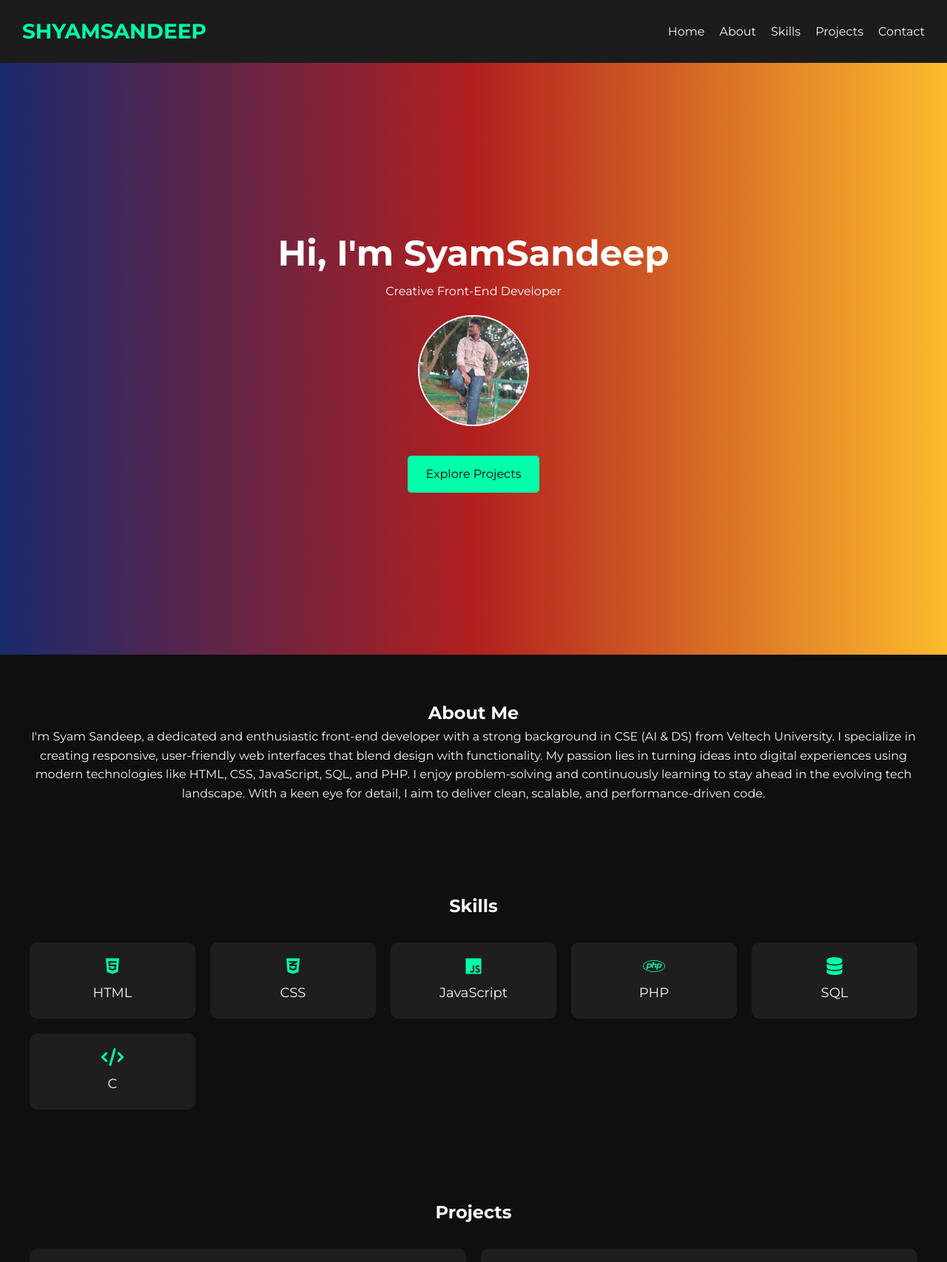
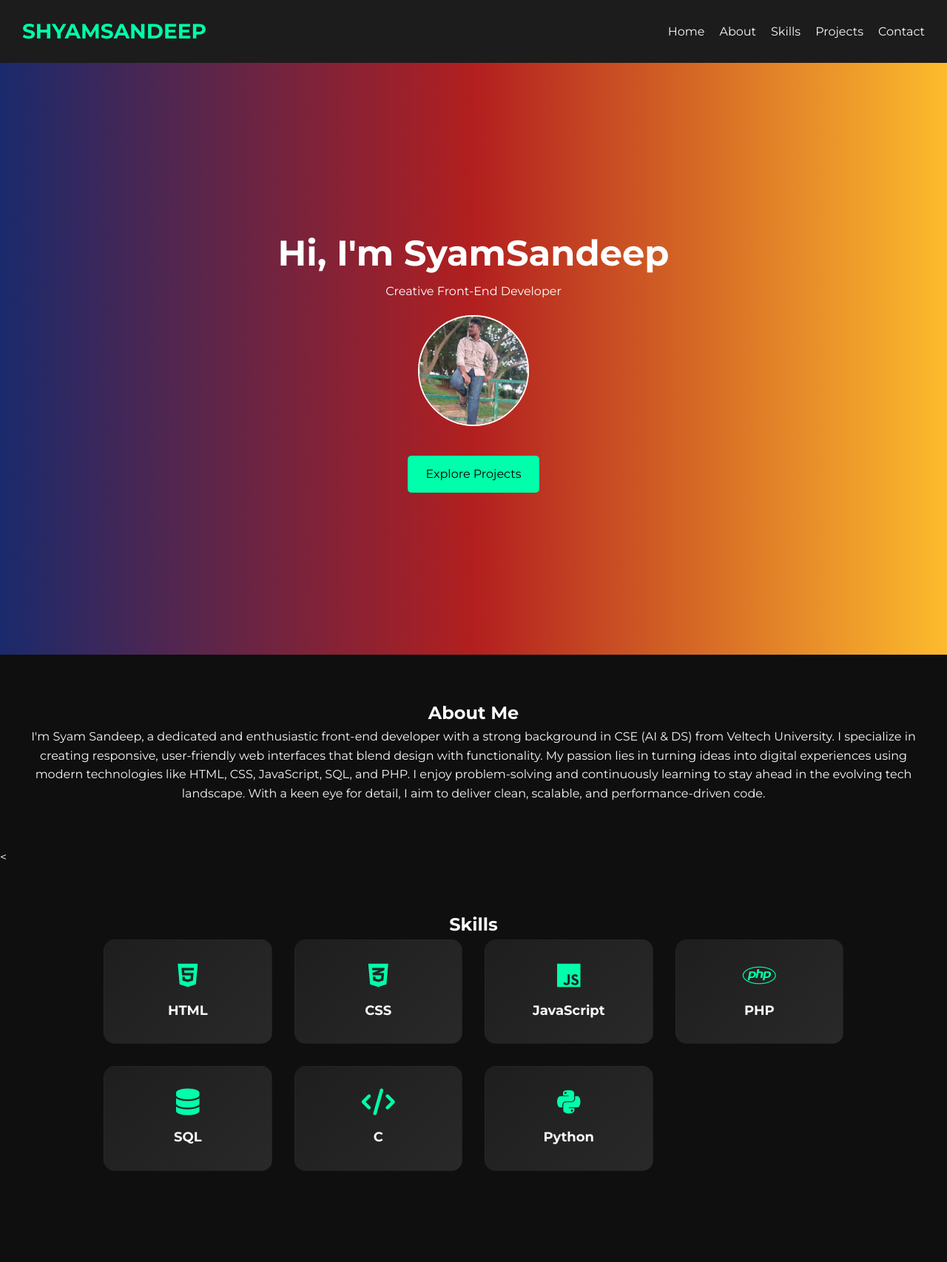
Before and after one commit to syamsandeep-2006/Portfolio, a PHP site: page / in a window 1280 px wide. Shown: the top 1706 px of the page at 74% size. Run offline with PHP 8.4, Linux system fonts and the light colour scheme; grey boxes are pictures that could not be loaded.

Commit message:
first commit

```diff
--- a/css/style.css
+++ b/css/style.css
@@ -112,55 +112,180 @@ section.visible {
   text-decoration: none;
 }
 
-.skills-grid, .projects-grid {
+/* Skills Grid */
+.skills-grid {
   display: grid;
-  grid-template-columns: repeat(auto-fit, minmax(200px, 1fr));
-  gap: 20px;
-  margin-top: 30px;
+  grid-template-columns: repeat(auto-fit, minmax(180px, 1fr));
+  gap: 30px;
+  max-width: 1000px;
+  margin: 0 auto;
 }
 
-.skills-grid div, .project-card {
-  background: #1e1e1e;
-  padding: 20px;
-  border-radius: 10px;
-  font-size: 18px;
+/* Skill Card */
+.skill-card {
+  background: linear-gradient(135deg, #1e1e1e, #292929);
+  padding: 30px 20px;
+  border-radius: 15px;
+  text-align: center;
+  transition: transform 0.3s ease, box-shadow 0.3s ease;
+  border: 1px solid transparent;
 }
 
-.skills-grid i {
-  font-size: 24px;
-  margin-bottom: 10px;
+.skill-card:hover {
+  transform: translateY(-10px);
+  box-shadow: 0 12px 24px rgba(0, 255, 170, 0.15);
+  border: 1px solid #00ffaa;
+}
+
+.skill-card i {
+  font-size: 36px;
+  margin-bottom: 15px;
   color: #00ffaa;
-  display: block;
+  transition: transform 0.3s ease;
+}
+
+.skill-card h3 {
+  font-size: 18px;
+  color: #f9f9f9;
+  margin: 0;
+}
+
+.skill-card:hover i {
+  transform: scale(1.2) rotate(5deg);
+}
+
+/* Project Card */
+.projects-grid {
+  display: grid;
+  grid-template-columns: repeat(auto-fit, minmax(220px, 1fr));
+  gap: 30px;
+  margin-top: 30px;
+  max-width: 1100px;
+  margin-left: auto;
+  margin-right: auto;
+}
+
+.project-card {
+  background-color: #1e1e1e;
+  border-radius: 16px;
+  padding: 20px;
+  box-shadow: 0 8px 16px rgba(0, 255, 170, 0.05);
+  transition: transform 0.3s ease, box-shadow 0.3s ease;
+  color: #f9f9f9;
+}
+
+.project-card:hover {
+  transform: translateY(-8px);
+  box-shadow: 0 12px 24px rgba(0, 255, 170, 0.2);
 }
 
 .project-card img {
   width: 100%;
-  border-radius: 10px;
+  height: 150px;
+  object-fit: cover;
+  border-radius: 12px;
+  margin-bottom: 15px;
 }
 
-form {
-  max-width: 500px;
+.project-card h3 {
+  font-size: 20px;
+  margin-bottom: 10px;
+  color: #00ffaa;
+}
+
+.project-card p {
+  font-size: 16px;
+  color: #ccc;
+  margin-bottom: 10px;
+}
+
+.project-card a {
+  display: inline-block;
+  margin-top: 8px;
+  text-decoration: none;
+  background-color: #00ffaa;
+  color: #000;
+  padding: 8px 16px;
+  border-radius: 8px;
+  transition: background-color 0.3s;
+}
+
+.project-card a:hover {
+  background-color: #00cc88;
+  color: #000;
+}
+
+/* Contact Section */
+#contact {
+  background: linear-gradient(135deg, #1a1a1a, #0f0f0f);
+  padding: 80px 20px;
+  color: #f9f9f9;
+  text-align: center;
+}
+
+#contact h2 {
+  font-size: 32px;
+  color: #00ffaa;
+  margin-bottom: 20px;
+}
+
+.contact-subtitle {
+  font-size: 18px;
+  color: #aaa;
+  margin-bottom: 40px;
+}
+
+.contact-container {
+  max-width: 600px;
   margin: 0 auto;
+}
+
+.contact-form {
+  background-color: #1e1e1e;
+  padding: 30px;
+  border-radius: 15px;
+  box-shadow: 0 0 10px rgba(0, 255, 170, 0.1);
   display: flex;
   flex-direction: column;
-  gap: 15px;
+  gap: 20px;
 }
 
-form input, form textarea {
-  padding: 10px;
+.contact-form input,
+.contact-form textarea {
+  background-color: #2a2a2a;
   border: none;
-  border-radius: 5px;
+  padding: 15px;
+  border-radius: 8px;
+  color: #f9f9f9;
+  font-size: 16px;
+  transition: border 0.3s ease, box-shadow 0.3s ease;
 }
 
-form button {
+.contact-form input:focus,
+.contact-form textarea:focus {
+  outline: none;
+  border: 1px solid #00ffaa;
+  box-shadow: 0 0 8px rgba(0, 255, 170, 0.3);
+}
+
+.contact-form button {
   background: #00ffaa;
   color: #000;
-  padding: 10px;
+  padding: 14px;
   border: none;
-  border-radius: 5px;
+  border-radius: 8px;
+  font-size: 16px;
+  font-weight: bold;
   cursor: pointer;
+  transition: background 0.3s ease;
 }
 
+.contact-form button:hover {
+  background: #00cc88;
+}
+
+
+/* Footer */
 footer {
   background: #1c1c1c;
   padding: 20px;
--- a/index.html
+++ b/index.html
@@ -39,49 +39,101 @@
     <p>I'm Syam Sandeep, a dedicated and enthusiastic front-end developer with a strong background in CSE (AI & DS) from Veltech University. I specialize in creating responsive, user-friendly web interfaces that blend design with functionality. My passion lies in turning ideas into digital experiences using modern technologies like HTML, CSS, JavaScript, SQL, and PHP. I enjoy problem-solving and continuously learning to stay ahead in the evolving tech landscape. With a keen eye for detail, I aim to deliver clean, scalable, and performance-driven code.</p>
   </section>
 
-  <section id="skills">
-    <h2>Skills</h2>
+  <<section id="skills">
+  <h2 class="section-title">Skills</h2>
   <div class="skills-grid">
-      <div><i class="fab fa-html5"></i> HTML</div>
-      <div><i class="fab fa-css3-alt"></i> CSS</div>
-      <div><i class="fab fa-js"></i> JavaScript</div>
-      <div><i class="fab fa-php"></i> PHP</div>
-      <div><i class="fas fa-database"></i> SQL</div>
-      <div><i class="fas fa-code"></i> C</div>
+    <div class="skill-card">
+      <i class="fab fa-html5"></i>
+      <h3>HTML</h3>
+    </div>
+    <div class="skill-card">
+      <i class="fab fa-css3-alt"></i>
+      <h3>CSS</h3>
+    </div>
+    <div class="skill-card">
+      <i class="fab fa-js"></i>
+      <h3>JavaScript</h3>
+    </div>
+    <div class="skill-card">
+      <i class="fab fa-php"></i>
+      <h3>PHP</h3>
+    </div>
+    <div class="skill-card">
+      <i class="fas fa-database"></i>
+      <h3>SQL</h3>
+    </div>
+    <div class="skill-card">
+      <i class="fas fa-code"></i>
+      <h3>C</h3>
+    </div>
+    <div class="skill-card">
+      <i class="fab fa-python"></i>
+      <h3>Python</h3>
+    </div>
   </div>
 </section>
 
-  <section id="projects">
-    <h2>Projects</h2>
+
+  <section id="projects" class="projects-section">
+  <h2 class="section-title">My Projects</h2>
   <div class="projects-grid">
     <div class="project-card">
-        <img src="images/project1.jpg" alt="Project 1">
-        <h3><a href="https://syamsandeep-2006.github.io/google-page/" target="_blank">Google page</a></h3>
-        <h3><a href="https://syamsandeep-2006.github.io/banner/" target="_blank">Banner</a></h3>
-        <h3><a href="https://syamsandeep-2006.github.io/Full-website-design/" target="_blank">Restaurant</a></h3>
-        <h3><a href="https://syamsandeep-2006.github.io/navbar/" target="_blank">Navbar</a></h3>
-         <h3><a href="https://syamsandeep-2006.github.io/image-slider/" target="_blank">Image slider</a></h3>
-         <h3><a href="https://syamsandeep-2006.github.io/js-counter/" target="_blank">JS Counter</a></h3>
-         <h3> <a href="https://syamsandeep-2006.github.io/js-counter-2/" target="_blank">Js Counter sizing</a></h3>
-
+      <img src="images/project1.jpg" alt="Google Page">
+      <h3>Google Page</h3>
+      <a href="https://syamsandeep-2006.github.io/google-page/" target="_blank">View Project</a>
     </div>
     <div class="project-card">
-        <img src="images/project2.jpg" alt="Project 2">
-        <h3><a href="#" target="_blank">To-Do App</a></h3>
+      <img src="images/project1.jpg" alt="Banner">
+      <h3>Banner</h3>
+      <a href="https://syamsandeep-2006.github.io/banner/" target="_blank">View Project</a>
+    </div>
+    <div class="project-card">
+      <img src="images/project1.jpg" alt="Restaurant">
+      <h3>Restaurant</h3>
+      <a href="https://syamsandeep-2006.github.io/Full-website-design/" target="_blank">View Project</a>
+    </div>
+    <div class="project-card">
+      <img src="images/project1.jpg" alt="Navbar">
+      <h3>Navbar</h3>
+      <a href="https://syamsandeep-2006.github.io/navbar/" target="_blank">View Project</a>
+    </div>
+    <div class="project-card">
+      <img src="images/project1.jpg" alt="Image Slider">
+      <h3>Image Slider</h3>
+      <a href="https://syamsandeep-2006.github.io/image-slider/" target="_blank">View Project</a>
+    </div>
+    <div class="project-card">
+      <img src="images/project1.jpg" alt="JS Counter">
+      <h3>JS Counter</h3>
+      <a href="https://syamsandeep-2006.github.io/js-counter/" target="_blank">View Project</a>
+    </div>
+    <div class="project-card">
+      <img src="images/project1.jpg" alt="JS Counter Sizing">
+      <h3>JS Counter Sizing</h3>
+      <a href="https://syamsandeep-2006.github.io/js-counter-2/" target="_blank">View Project</a>
+    </div>
+    <div class="project-card">
+      <img src="images/project2.jpg" alt="To-Do App">
+      <h3>To-Do App</h3>
       <p>Blogging Website using PHP, SQL</p>
     </div>
   </div>
 </section>
 
   <section id="contact">
-    <h2>Contact Me</h2>
-    <form>
-      <input type="text" placeholder="Name" required />
-      <input type="email" placeholder="Email" required />
-      <textarea placeholder="Message" required></textarea>
-      <button type="submit">Send</button>
+  <h2 class="section-title">Contact Me</h2>
+  <p class="contact-subtitle">I'd love to hear from you! Whether it's a project, job opportunity, or just a chat.</p>
+
+  <div class="contact-container">
+    <form class="contact-form">
+      <input type="text" placeholder="Your Name" required />
+      <input type="email" placeholder="Your Email" required />
+      <textarea rows="5" placeholder="Your Message" required></textarea>
+      <button type="submit">Send Message</button>
     </form>
+  </div>
 </section>
+
 
   <footer>
     <p>&copy; 2025 Syam Sandeep. All rights reserved.</p>
```
Lines whose indentation alone changed are shown as unchanged.
